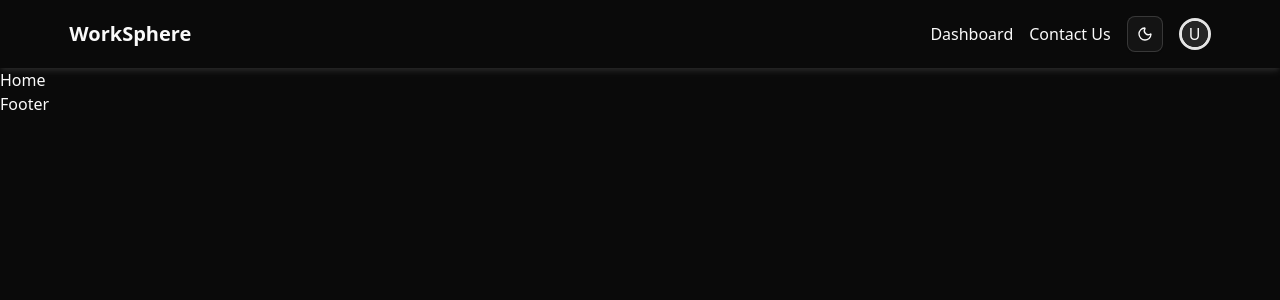
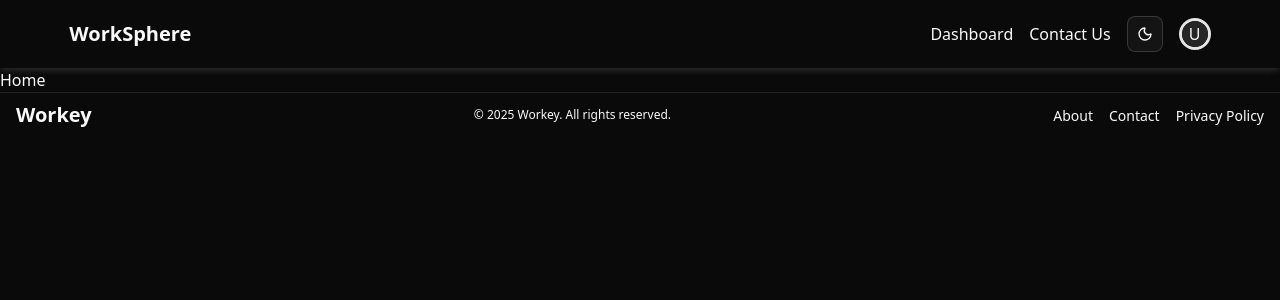
Before and after one commit to suraiya-jahan-bhuiyan-sraboni/workSphere-client, a React app: page / in a window 1280 px wide. Shown: the top 300 px of the page. Built offline with nearby package versions, Linux system fonts and the light colour scheme; no server answers; the HTML template or start-up script is replaced by a standard one.

Commit message:
footer done

```diff
--- a/src/root/root components/Footer.jsx
+++ b/src/root/root components/Footer.jsx
@@ -1,9 +1,38 @@
-import React from 'react'
+import React from 'react';
 
 const Footer = () => {
   return (
-    <div>Footer</div>
-  )
-}
+    <footer className="py-2 border-t ">
+      <div className="container mx-auto px-4 flex flex-col md:flex-row justify-between items-center">
+        {/* Company Info */}
+        <div className="mb-4 md:mb-0">
+          <h3 className="text-xl font-bold">Workey</h3>
 
-export default Footer
+        </div>
+        <p className="text-xs mb-3 md:mb-0">
+          &copy; {new Date().getFullYear()} Workey. All rights reserved.
+        </p>
+        {/* Navigation Links */}
+        <ul className="flex space-x-4 ">
+          <li>
+            <a href="#" className="hover:underline text-sm">
+              About
+            </a>
+          </li>
+          <li>
+            <a href="#" className="hover:underline text-sm">
+              Contact
+            </a>
+          </li>
+          <li>
+            <a href="#" className="hover:underline text-sm">
+              Privacy Policy
+            </a>
+          </li>
+        </ul>
+      </div>
+    </footer>
+  );
+};
+
+export default Footer;
```
